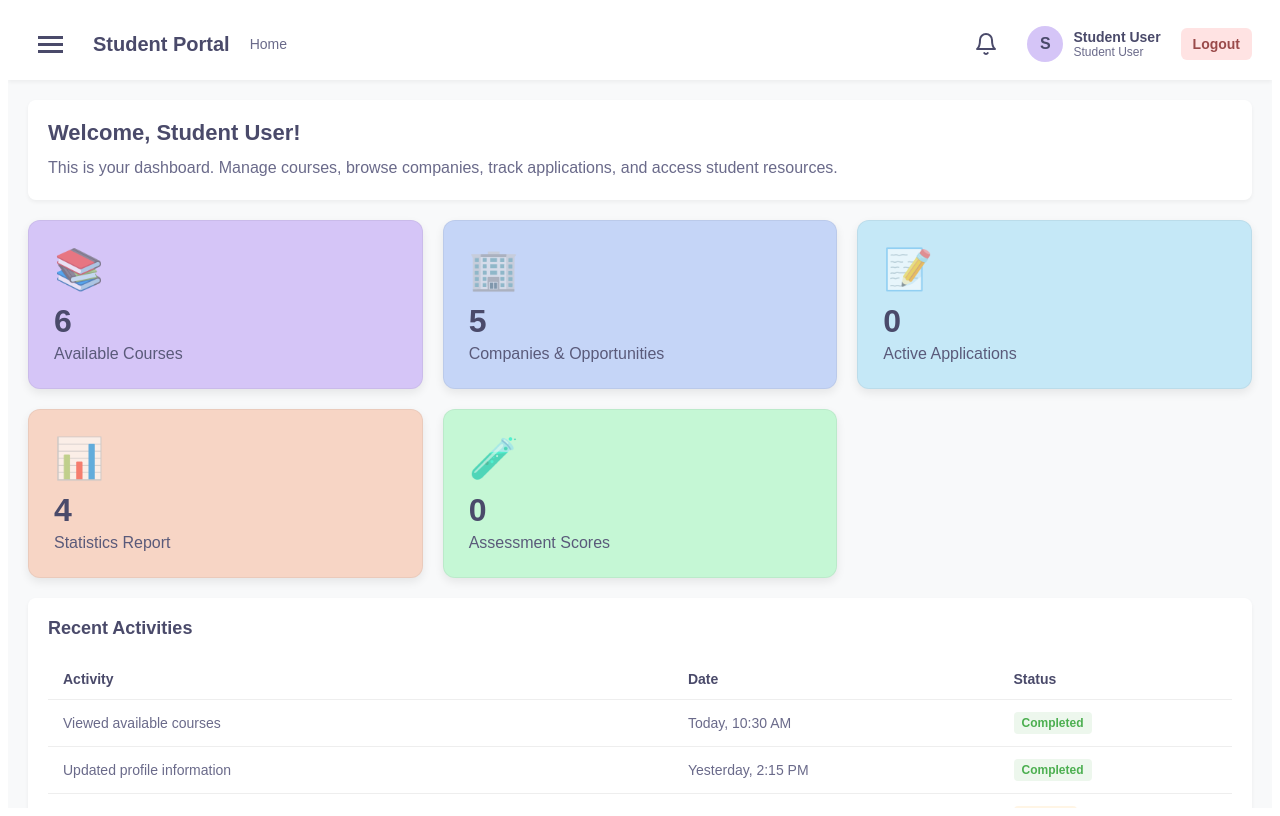
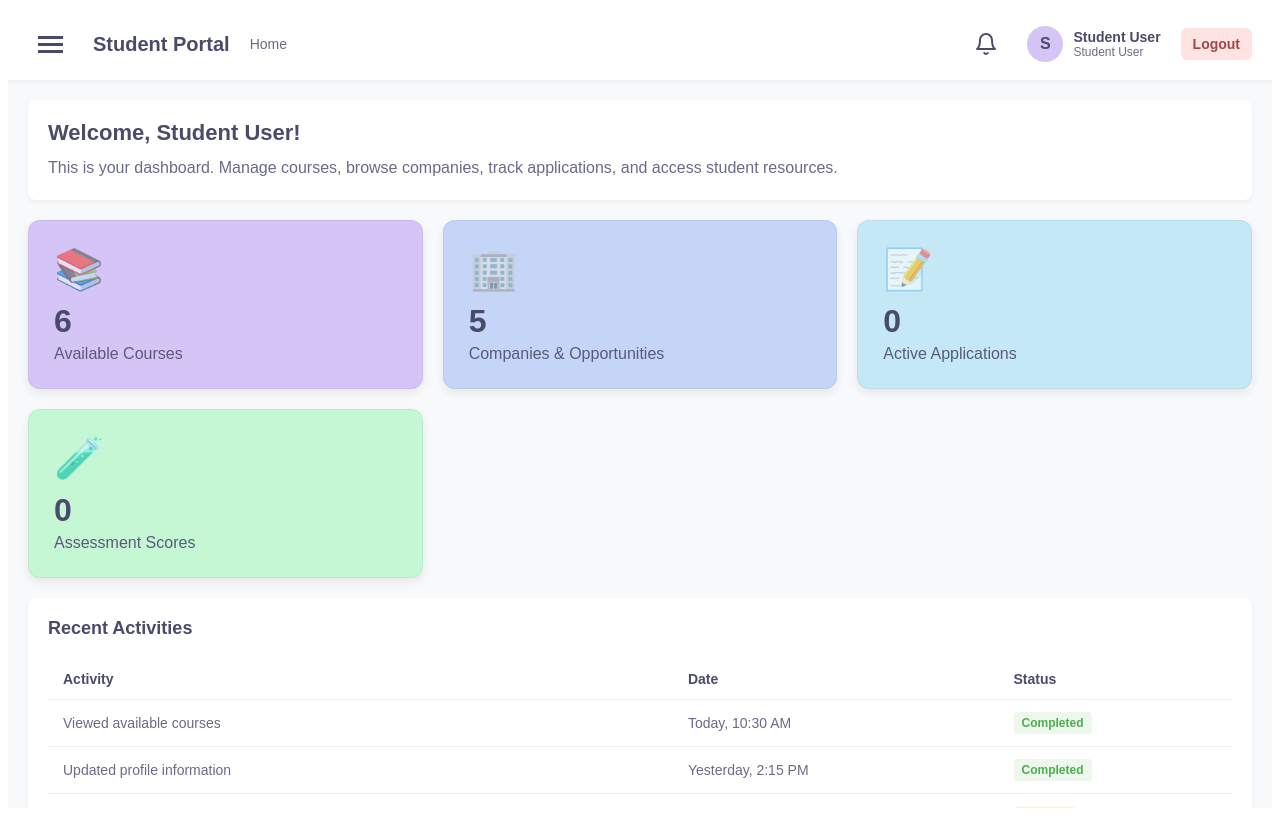
Before and after one commit to CSEN603-2025/team-1, a React (Create React App) app in the folder myapp/: page /studentpage in a window 1280 px wide. Built offline with nearby package versions, Linux system fonts and the light colour scheme.

Commit message:
error handeling

```diff
--- a/myapp/src/studentpage.js
+++ b/myapp/src/studentpage.js
@@ -181,7 +181,7 @@ function StudentPage() {
 
   const showAssessmentScores = () => {
     if (assessmentScores.length === 0) {
-      showNotification("You haven't completed any assessments yet!", "info");
+      // showNotification("You haven't completed any assessments yet!", "info");
     } else {
       setShowScoresPopup(true);
     }
@@ -238,13 +238,13 @@ function StudentPage() {
       color: "#c5e8f7",
       action: () => handleMyApplicationsClick(),
     },
-    {
-      title: "Statistics Report",
-      count: 4,
-      icon: "📊",
-      color: "#f7d5c5",
-      action: () => showNotification("Statistics feature coming soon!", "info"),
-    },
+    // {
+    //   title: "Statistics Report",
+    //   count: 4,
+    //   icon: "📊",
+    //   color: "#f7d5c5",
+    //   action: () => handleSatseClick,
+    // },
       {
     title: "Assessment Scores",
     count: assessmentScores.length,
```
